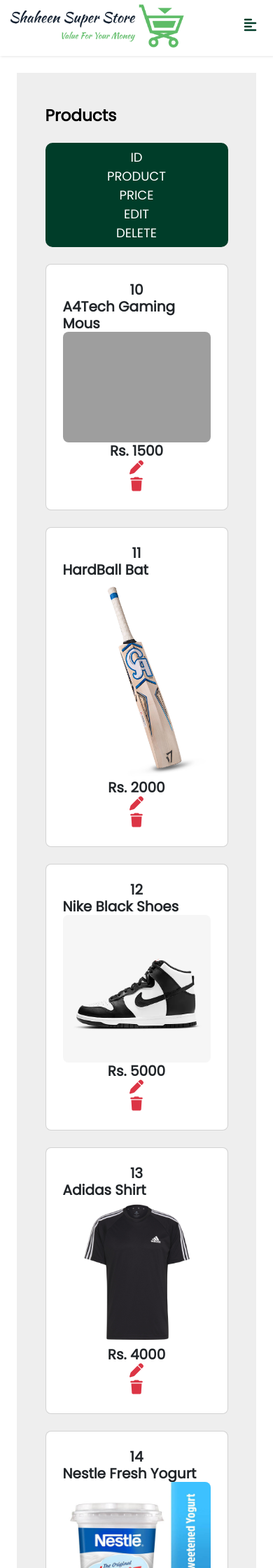
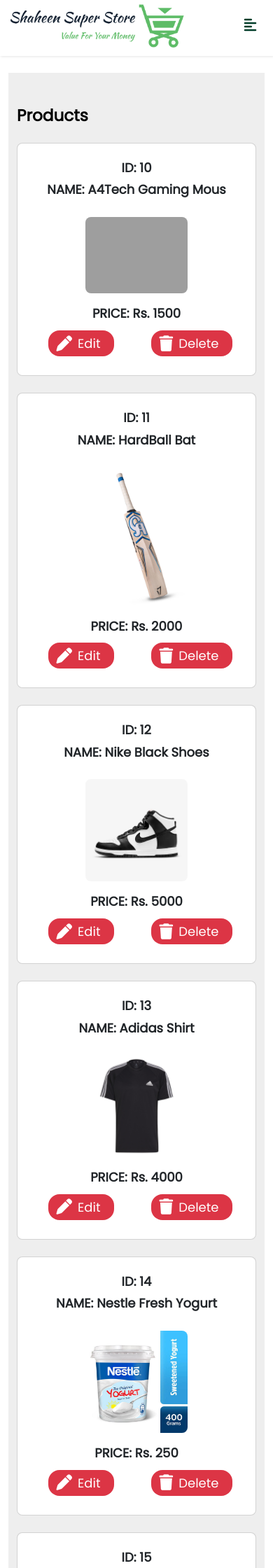
Before and after one commit to HuzaifaRizwan1231/shaheen-super-store, a PHP site: page /admin/index.php?view_product in a window 390 px wide. Shown: the top 2240 px of the page at 70% size. Run offline with PHP 8.4, Linux system fonts and the light colour scheme; a user stored in the database is signed in; data comes from the database, SQL or seed files in the repository; some libraries are stand-ins or nearby versions; grey boxes are pictures that could not be loaded.

Commit message:
Made Admin Pages responsive

```diff
--- a/api/admin/adminheader.php
+++ b/api/admin/adminheader.php
@@ -120,7 +120,7 @@
         <!-- content -->
         <main>
             <div class="container-fluid mt-4">
-                <div class="container">
+                <div class="container px-0 px-md-2">
                     <?php
                     if($_SESSION["is_admin_login"] != true){
                         echo"<script>alert('Please Login to Continue')</script>";
--- a/api/admin/view_products.php
+++ b/api/admin/view_products.php
@@ -1,7 +1,7 @@
 <section class="h-100 mainSection" style="background-color: #eee;">
     <div class="container h-100 py-5">
         <div class="row d-flex justify-content-center align-items-center h-100">
-            <div class="col-10">
+            <div class="col-12 col-md-10">
 
                 <div class="d-flex justify-content-between align-items-center mb-4">
                     <h3 class="fw-normal mb-0 text-black"><b>Products</b></h3>
@@ -10,17 +10,15 @@
 
                 <?php
                 $query = "SELECT * FROM products";
-         $query_result = mysqli_query($con,$query);
+                $query_result = mysqli_query($con, $query);
                 $row = mysqli_num_rows($query_result);
 
-        if ($row == 0){
+                if ($row == 0) {
                     echo "<h3 class = 'text-center m-1'>No Products Added</h3>";
-
-        }
-        else{
-            echo"
+                } else {
+                    echo "
             <div class='container-fluid text-center '>
-                        <div class='row HeadingBorder mb-4'>
+                        <div class='row HeadingBorder d-md-flex d-none mb-4'>
                             <div class='col-md-2'>
                                 ID
                             </div>
@@ -48,7 +46,7 @@
 
                     ";
 
-            while ($reader = mysqli_fetch_assoc($query_result)){
+                    while ($reader = mysqli_fetch_assoc($query_result)) {
 
                         $product_id = $reader['product_id'];
                         $product_name = $reader['product_name'];
@@ -62,28 +60,28 @@
                     <div class='card rounded-3 mb-4'>
                     <div class='card-body p-4'>
                         <div class='row d-flex align-items-center'>
-                            <div class='col-md-2 col-lg-2 col-xl-2 text-center'>
-                                <h5 class='mb-0'><b>$product_id</b></h5>
+                            <div class='col-md-2 col-12 text-center'>
+                                <h5 class='mb-0 ProductInViewProduct'><b><span class='d-inline d-md-none'>ID:</span> $product_id</b></h5>
                             </div>
-                            <div class='col-md-3 col-lg-3 col-xl-3 '>
-                            <h5 class='mb-0'><b>$product_name</b></h5>
+                            <div class='col-md-3 col-12 '>
+                            <h5 class='mb-0 ProductInViewProduct'><b><span class='d-inline d-md-none'>NAME:</span> $product_name</b></h5>
 
 
                             </div>
-                            <div class='col-md-1 col-lg-1 col-xl-1'>
+                            <div class='col-md-1 col-lg-1 col-xl-1 text-md-left text-center'>
                                                     <img src='./Products_images/$product_image'
-                                                        class='img-fluid rounded-3' alt='Cotton T-shirt'>
+                                                        class='img-fluid rounded-3 ImageInViewProduct' alt='Cotton T-shirt'>
                                                 </div>
 
-                                <div class='col-md-2 col-lg-2 col-xl-2 text-center'>
-                                    <h5 class='mb-0'><b>Rs. $product_price
+                                <div class='col-md-2 col-12 text-center'>
+                                    <h5 class='mb-0 ProductInViewProduct'><b><span class='d-inline d-md-none'>PRICE:</span> Rs. $product_price
                                     </b></h5>
                                 </div>
-                                <div class='col-md-2 col-lg-2 col-xl-2 text-center'>
-                                <a href='index.php?edit_product=$product_id' class='text-danger'><i class='fa-solid fa-pen fa-lg'></i></a>
+                                <div class='col-md-2 p-2 p-md-0 col-6 text-center'>
+                                <a href='index.php?edit_product=$product_id' class='text-danger ProductInViewProduct MobileViewButton'><i class='fa-solid fa-pen fa-lg'></i><span class='d-inline d-md-none mx-2'>Edit</span></a>
                                 </div>
-                                <div class='col-md-2 col-lg-2 col-xl-2 text-center'>
-                                <a href='index.php?delete_product=$product_id' class='text-danger'><i class='fas fa-trash fa-lg'></i></a>
+                                <div class='col-md-2 p-2 p-md-0 col-6 text-center'>
+                                <a href='index.php?delete_product=$product_id' class='text-danger ProductInViewProduct MobileViewButton'><i class='fas fa-trash fa-lg'></i><span class='mx-2 d-inline d-md-none'>Delete</span></a>
                                 </div>
                         </div>
                     </div>
--- a/api/style.css
+++ b/api/style.css
@@ -266,6 +266,9 @@
 .textField{
   margin:auto;
   width: 95%;
+  @media (max-width: 540px) {
+    width: 100% !important;
+  }
 }
 
 .SubmitButton{
@@ -278,6 +281,17 @@
   color: white;
   text-decoration: none;
   transition: transform .2s;
+  @media (max-width: 540px) {
+    width: 60% !important;
+  }
+}
+
+
+.shiftButton{
+  @media (max-width: 540px) {
+    width: 100% !important;
+    padding: 5px 10px;
+  }
 }
 
 .SubmitButton:hover{
@@ -338,6 +352,38 @@
   }
 }
 
+.ProductInViewProduct{
+  font-size: 20px;
+  @media (max-width: 540px) {
+   font-size: 18px !important;
+   text-align: center;
+   margin-bottom: 10px !important;
+  }
+}
+
+.ImageInViewProduct{
+  @media (max-width: 540px) {
+    width: 50% !important;
+    margin: 18px 0px;
+  }
+}
+
+.MobileViewButton{
+  @media (max-width: 540px) {
+    background-color: #dc3545;
+    color: white !important;
+    padding: 6px 12px;
+    border-radius: 16px;
+  }
+
+}
+
+.MobileViewButton{
+  @media (max-width: 325px) {
+    font-size: 13px !important;
+  }
+}
+
 
 
 
```
Also changed, not shown: api/admin/all_orders.php (+14 -14 lines), api/admin/list_users.php (+12 -12 lines), api/admin/view_brands.php (+12 -12 lines), api/admin/view_categories.php (+14 -14 lines). Lines whose indentation alone changed are shown as unchanged.
